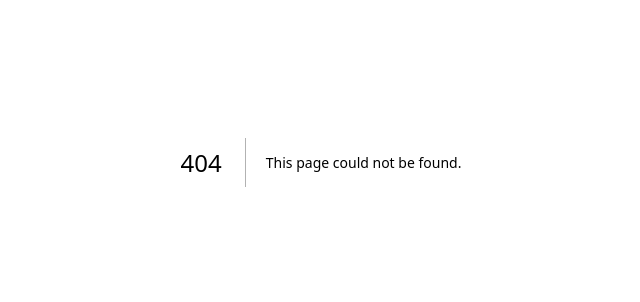
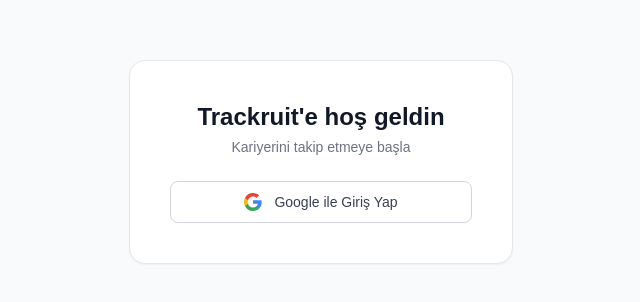
Before and after one commit to BeratDgan/Trackruit, a Next.js app: page /login in a window 1280 px wide. Before the commit this address had no page. Shown: the part 238-540 px from the top of the page, without its empty margins (319-959 px from the left). Built offline with nearby package versions, Linux system fonts and the light colour scheme; no server answers.

Commit message:
feat: implement authentication with Google OAuth and server-side session management

```diff
--- /dev/null
+++ b/src/app/auth/callback/route.ts
@@ -0,0 +1,14 @@
+import { NextResponse } from 'next/server'
+import { createClient } from '@/lib/supabase/server'
+
+export async function GET(request: Request) {
+  const { searchParams, origin } = new URL(request.url)
+  const code = searchParams.get('code')
+
+  if (code) {
+    const supabase = createClient()
+    await supabase.auth.exchangeCodeForSession(code)
+  }
+
+  return NextResponse.redirect(`${origin}/dashboard`)
+}
--- /dev/null
+++ b/src/app/login/GoogleSignInButton.tsx
@@ -0,0 +1,49 @@
+'use client'
+
+import { createClient } from '@/lib/supabase/client'
+
+export default function GoogleSignInButton() {
+  const supabase = createClient()
+
+  async function handleSignIn() {
+    await supabase.auth.signInWithOAuth({
+      provider: 'google',
+      options: {
+        redirectTo: `${location.origin}/auth/callback`,
+      },
+    })
+  }
+
+  return (
+    <button
+      onClick={handleSignIn}
+      className="flex items-center justify-center gap-3 w-full px-4 py-2.5 rounded-lg border border-gray-300 bg-white text-sm font-medium text-gray-700 hover:bg-gray-50 transition-colors"
+    >
+      <GoogleIcon />
+      Google ile Giriş Yap
+    </button>
+  )
+}
+
+function GoogleIcon() {
+  return (
+    <svg width="18" height="18" viewBox="0 0 18 18" xmlns="http://www.w3.org/2000/svg">
+      <path
+        d="M17.64 9.2c0-.637-.057-1.251-.164-1.84H9v3.481h4.844c-.209 1.125-.843 2.078-1.796 2.717v2.258h2.908c1.702-1.567 2.684-3.875 2.684-6.615z"
+        fill="#4285F4"
+      />
+      <path
+        d="M9 18c2.43 0 4.467-.806 5.956-2.184l-2.908-2.258c-.806.54-1.837.86-3.048.86-2.344 0-4.328-1.584-5.036-3.711H.957v2.332A8.997 8.997 0 0 0 9 18z"
+        fill="#34A853"
+      />
+      <path
+        d="M3.964 10.707A5.41 5.41 0 0 1 3.682 9c0-.593.102-1.17.282-1.707V4.961H.957A8.996 8.996 0 0 0 0 9c0 1.452.348 2.827.957 4.039l3.007-2.332z"
+        fill="#FBBC05"
+      />
+      <path
+        d="M9 3.58c1.321 0 2.508.454 3.44 1.345l2.582-2.58C13.463.891 11.426 0 9 0A8.997 8.997 0 0 0 .957 4.961L3.964 7.293C4.672 5.163 6.656 3.58 9 3.58z"
+        fill="#EA4335"
+      />
+    </svg>
+  )
+}
--- /dev/null
+++ b/src/app/login/page.tsx
@@ -0,0 +1,24 @@
+import { redirect } from 'next/navigation'
+import { createClient } from '@/lib/supabase/server'
+import GoogleSignInButton from './GoogleSignInButton'
+
+export default async function LoginPage() {
+  const supabase = createClient()
+  const { data: { user } } = await supabase.auth.getUser()
+
+  if (user) {
+    redirect('/dashboard')
+  }
+
+  return (
+    <main className="min-h-screen flex items-center justify-center bg-gray-50">
+      <div className="bg-white rounded-2xl shadow-sm border border-gray-200 p-10 flex flex-col items-center gap-6 w-full max-w-sm">
+        <div className="flex flex-col items-center gap-1 text-center">
+          <h1 className="text-2xl font-semibold text-gray-900">Trackruit&apos;e hoş geldin</h1>
+          <p className="text-sm text-gray-500">Kariyerini takip etmeye başla</p>
+        </div>
+        <GoogleSignInButton />
+      </div>
+    </main>
+  )
+}
--- /dev/null
+++ b/src/lib/supabase/client.ts
@@ -0,0 +1,8 @@
+import { createBrowserClient } from '@supabase/ssr'
+
+export function createClient() {
+  return createBrowserClient(
+    process.env.NEXT_PUBLIC_SUPABASE_URL!,
+    process.env.NEXT_PUBLIC_SUPABASE_ANON_KEY!
+  )
+}
--- /dev/null
+++ b/src/lib/supabase/server.ts
@@ -0,0 +1,28 @@
+import { createServerClient } from '@supabase/ssr'
+import { cookies } from 'next/headers'
+
+export function createClient() {
+  const cookieStore = cookies()
+
+  return createServerClient(
+    process.env.NEXT_PUBLIC_SUPABASE_URL!,
+    process.env.NEXT_PUBLIC_SUPABASE_ANON_KEY!,
+    {
+      cookies: {
+        getAll() {
+          return cookieStore.getAll()
+        },
+        setAll(cookiesToSet) {
+          try {
+            cookiesToSet.forEach(({ name, value, options }) =>
+              cookieStore.set(name, value, options)
+            )
+          } catch {
+            // Server Component'ten çağrıldığında set işlemi ignore edilir.
+            // Middleware'de session yenileme aktifse bu güvenle yoksayılabilir.
+          }
+        },
+      },
+    }
+  )
+}
```
Also changed, not shown: package.json (+7 -5 lines), 1 other file (tests, documents, lock files or other folders).
